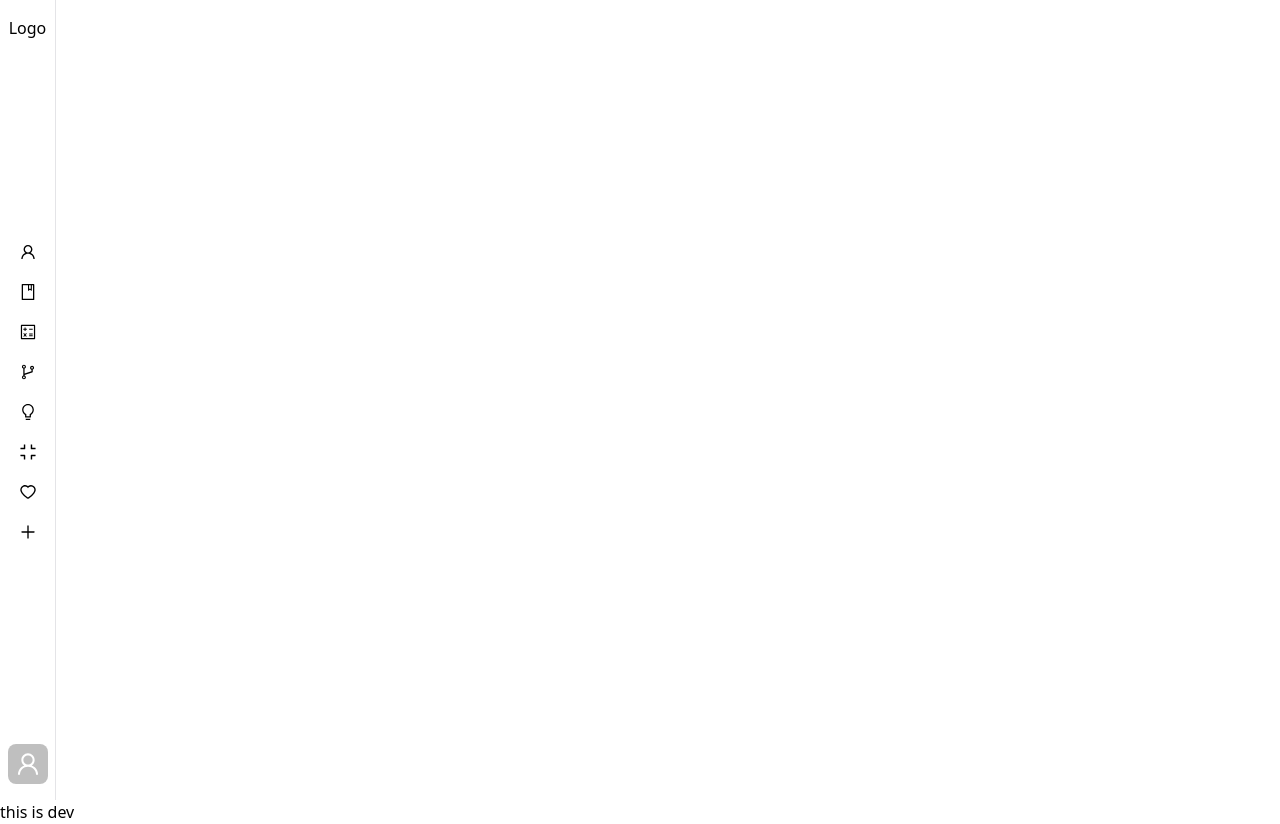
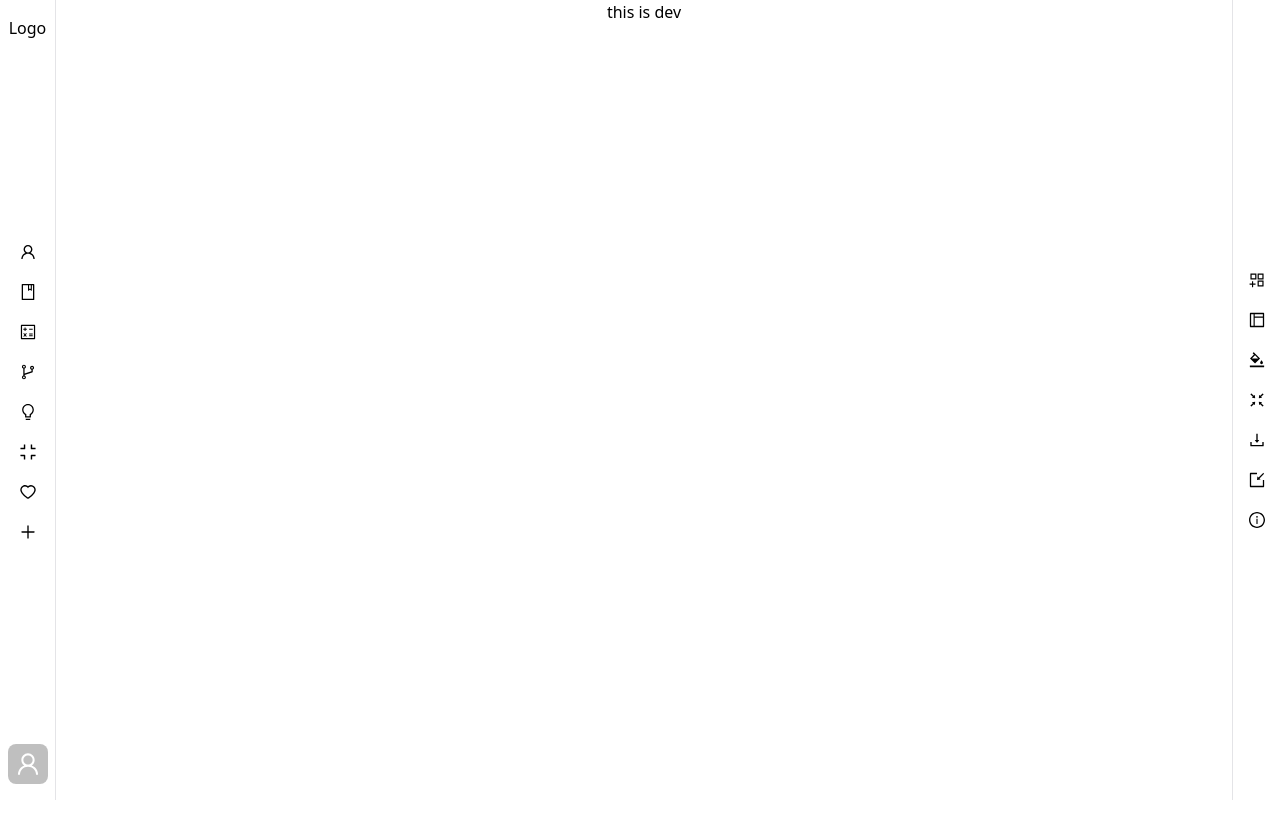
Before and after one commit to w-yr26/dev-resume, a React (Vite) app: page /dev/1 in a window 1280 px wide. After the commit the page ends 800 px from the top, so only its background shows below. Built offline with nearby package versions, Linux system fonts and the light colour scheme.

Commit message:
feat: 右侧toolbar

```diff
--- /dev/null
+++ b/src/pages/Dev/components/RightMenu/index.tsx
@@ -0,0 +1,64 @@
+import {
+  AppstoreAddOutlined,
+  BgColorsOutlined,
+  DownloadOutlined,
+  FullscreenExitOutlined,
+  ImportOutlined,
+  InfoCircleOutlined,
+  LayoutOutlined,
+} from '@ant-design/icons'
+import { Tooltip } from 'antd'
+
+const toolMenu = [
+  {
+    icon: <AppstoreAddOutlined />,
+    label: '模板',
+  },
+  {
+    icon: <LayoutOutlined />,
+    label: '布局',
+  },
+  {
+    icon: <BgColorsOutlined />,
+    label: '主题',
+  },
+  {
+    icon: <FullscreenExitOutlined />,
+    label: '全局',
+  },
+  {
+    icon: <DownloadOutlined />,
+    label: '导出',
+  },
+  {
+    icon: <ImportOutlined />,
+    label: '导入',
+  },
+  {
+    icon: <InfoCircleOutlined />,
+    label: '信息',
+  },
+]
+
+const RightMenu = () => {
+  return (
+    <div className="w-12 h-full py-4 box-border flex flex-col justify-center items-center border-l border-[#e4e4e7]">
+      <ul className="menu-right-list flex flex-col justify-center">
+        {toolMenu.map((item) => {
+          return (
+            <li
+              key={item.label}
+              className="p-2 hover:rounded-sm hover:border hover:border-transparent hover:bg-[#f4f4f5] dark:hover:bg-[#18181b]"
+            >
+              <Tooltip placement="right" title={item.label}>
+                {item.icon}
+              </Tooltip>
+            </li>
+          )
+        })}
+      </ul>
+    </div>
+  )
+}
+
+export default RightMenu
--- a/src/pages/Dev/index.tsx
+++ b/src/pages/Dev/index.tsx
@@ -1,10 +1,11 @@
 import LeftMenu from './components/LeftMenu'
-
+import RightMenu from './components/RightMenu'
 const Dev = () => {
   return (
-    <div className='h-screen'>
+    <div className="h-screen flex justify-between">
       <LeftMenu />
       <p>this is dev</p>
+      <RightMenu></RightMenu>
     </div>
   )
 }
```
